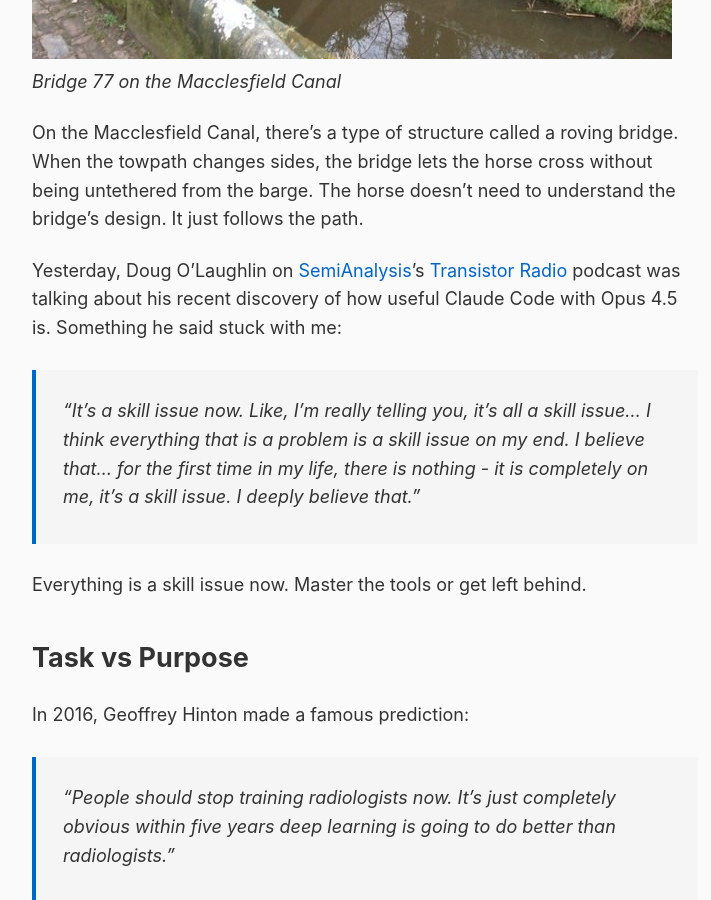
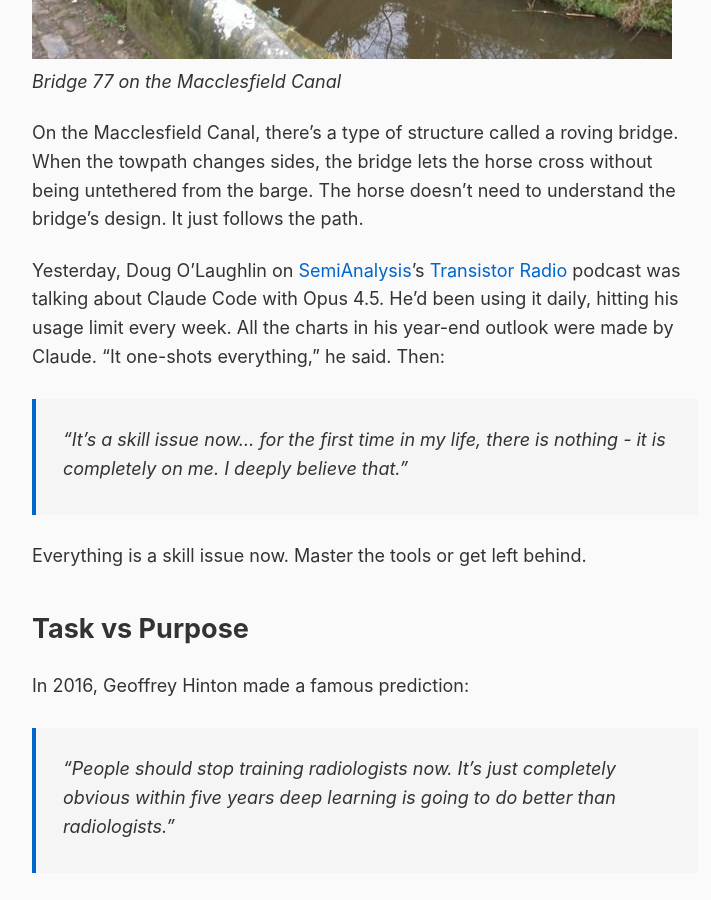
Before and after one commit to rob137/rob137.github.io, a Jekyll site: the page built from _posts/2026-01-09-roving-bridges.md, in a window 1280 px wide and 900 px high, scrolled down 673 px. Shown: the whole window, without its empty margins (275-986 px from the left). Built offline with Jekyll 4.4.1, drawn with Linux system fonts in a browser that asks for light colours.

Commit message:
Tighten Doug quote, add material context from transcript

```diff
--- a/_posts/2026-01-09-roving-bridges.md
+++ b/_posts/2026-01-09-roving-bridges.md
@@ -11,9 +11,9 @@ excerpt: "We built bridges for tethered horses. What if they could hop across?"
 
 On the Macclesfield Canal, there's a type of structure called a roving bridge. When the towpath changes sides, the bridge lets the horse cross without being untethered from the barge. The horse doesn't need to understand the bridge's design. It just follows the path.
 
-Yesterday, Doug O'Laughlin on [SemiAnalysis](https://www.semianalysis.com/)'s [Transistor Radio](https://open.spotify.com/show/0HTOH7h5iw9ixmBxR6OQVD) podcast was talking about his recent discovery of how useful Claude Code with Opus 4.5 is. Something he said stuck with me:
+Yesterday, Doug O'Laughlin on [SemiAnalysis](https://www.semianalysis.com/)'s [Transistor Radio](https://open.spotify.com/show/0HTOH7h5iw9ixmBxR6OQVD) podcast was talking about Claude Code with Opus 4.5. He'd been using it daily, hitting his usage limit every week. All the charts in his year-end outlook were made by Claude. "It one-shots everything," he said. Then:
 
-> "It's a skill issue now. Like, I'm really telling you, it's all a skill issue... I think everything that is a problem is a skill issue on my end. I believe that... for the first time in my life, there is nothing - it is completely on me, it's a skill issue. I deeply believe that."
+> "It's a skill issue now... for the first time in my life, there is nothing - it is completely on me. I deeply believe that."
 
 Everything is a skill issue now. Master the tools or get left behind.
 
```
